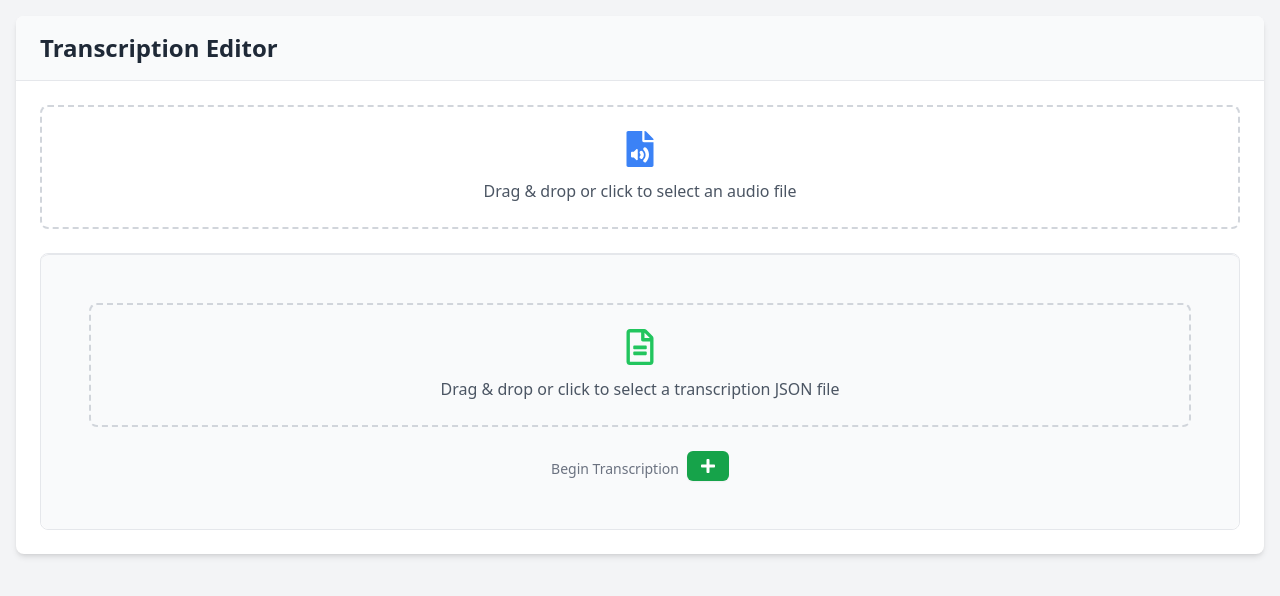
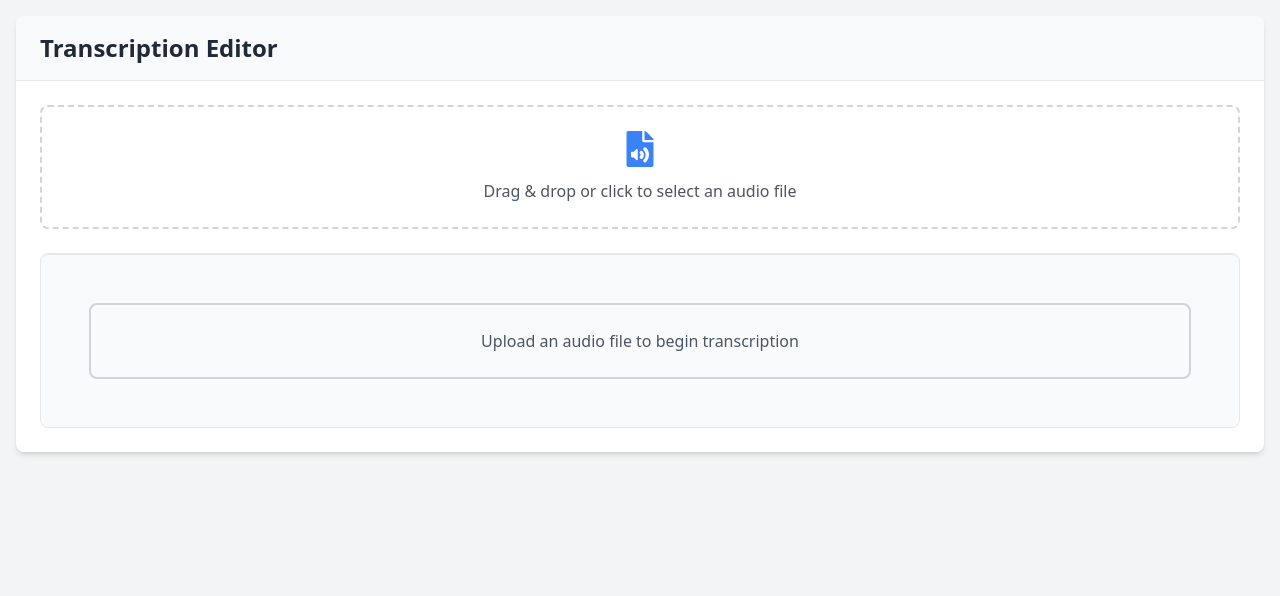
Before and after one commit to seanpe11/SSP-AI-Transcriptionist, a React (Create React App) app in the folder frontend/: page / in a window 1280 px wide. Shown: the top 596 px of the page. Built offline with nearby package versions, Linux system fonts and the light colour scheme.

Commit message:
feat: move to upload, rewrite supabase connection

```diff
--- a/frontend/src/App.tsx
+++ b/frontend/src/App.tsx
@@ -1,6 +1,7 @@
 import React, { useState, useRef, useEffect, useCallback, useMemo } from 'react';
 import { useDropzone } from 'react-dropzone';
 import { FaFileAudio, FaPlay, FaPause, FaSave, FaPlus, FaTrash, FaPen, FaRegFileAlt, FaRegFileAudio, FaClipboard, FaFileDownload, FaInfoCircle } from 'react-icons/fa';
+const API_BASE_URL = 'http://localhost:8000';
 import { ChangeEvent } from 'react';
 
 type SubtitleEntry = {
@@ -20,7 +21,8 @@ interface JsonSegment {
   confidence?: number;
 }
 
-interface ApiRepsonse {
+interface ApiResponse {
+  filename: string;
   result: JsonTranscription | null;
   status: "processing" | "complete" | "error";
   error?: string;
@@ -57,6 +59,7 @@ const App: React.FC = () => {
   const [audioFileName, setAudioFileName] = useState<string | null>(null);
   const [audioFile, setAudioFile] = useState<File | null>(null);
   const [isPlaying, setIsPlaying] = useState(false);
+  const [isTranscribing, setIsTranscribing] = useState(false);
   const [currentTime, setCurrentTime] = useState(0);
   const [currentEditIndex, setCurrentEditIndex] = useState<number | null>(null);
   const [waveform, setWaveform] = useState<HTMLCanvasElement | null>(null);
@@ -144,6 +147,43 @@ const App: React.FC = () => {
     loadNewAudio(acceptedFiles[0]);
   }, [audioSrc]);
 
+  const pollForStatus = async (filename: string) => {
+    const intervalId = setInterval(async () => {
+      try {
+        const response = await fetch(`${API_BASE_URL}/status/${filename}`);
+        if (!response.ok) {
+          if (response.status === 404) {
+            console.log("Job not found yet, still polling...");
+            return; // Continue polling
+          }
+          throw new Error(`HTTP error! status: ${response.status}`);
+        }
+
+        const data: ApiResponse = await response.json();
+
+        if (data.status === 'complete') {
+          clearInterval(intervalId);
+          // @ts-ignore
+          const parsed = parseJsonTranscription(data); // Use updated parser
+          setSubtitles(parsed);
+          setTranscriptionFileName(data.filename);
+          setIsTranscribing(false);
+          alert('Transcription complete!');
+        } else if (data.status === 'error') {
+          clearInterval(intervalId);
+          setIsTranscribing(false);
+          alert(`Transcription failed: ${data.result?.text || 'Unknown error'}`);
+        }
+        // If status is 'queued' or 'processing', do nothing and let the interval continue.
+      } catch (error) {
+        console.error("Polling error:", error);
+        clearInterval(intervalId);
+        setIsTranscribing(false);
+        alert('An error occurred while checking the transcription status.');
+      }
+    }, 3000); // Poll every 3 seconds
+  };
+
   const triggerAudioInputChange = () => {
     audioInputRef.current?.click();
   };
@@ -160,7 +200,6 @@ const App: React.FC = () => {
     if (audioSrc) {
       URL.revokeObjectURL(audioSrc);
     }
-
 
     const url = URL.createObjectURL(file);
 
@@ -284,6 +323,7 @@ const App: React.FC = () => {
 
   const uploadTranscriptionAudio = async () => {
     const formData = new FormData();
+    console.log("Uploading audio file...");
     if (!audioFile) return;
     formData.append('audio_file', audioFile);
 
@@ -360,6 +400,13 @@ const App: React.FC = () => {
     const newTime = clickTimeRatio * duration;
     jumpToTime(newTime);
   };
+
+  const Spinner: React.FC = () => (
+    <div className="flex flex-col items-center justify-center gap-4">
+      <div className="w-12 h-12 border-4 border-blue-500 border-t-transparent rounded-full animate-spin"></div>
+      <p className="text-gray-600 font-medium">Transcription in progress, please wait...</p>
+    </div>
+  );
 
   return (
     <div className="min-h-screen bg-gray-100 p-4">
@@ -555,30 +602,19 @@ const App: React.FC = () => {
               <div className="text-center p-12 bg-gray-50 rounded-lg border-t border-gray-200">
                 <div
                   {...getSubtitleRootProps()}
-                  className="border-2 border-gray-300 border-dashed rounded-lg p-6 flex flex-col items-center justify-center transition-colors duration-150 cursor-pointer hover:bg-gray-50"
+                  className="border-2 border-gray-300 rounded-lg p-6 flex flex-col items-center justify-center transition-colors duration-150 cursor-pointer hover:bg-gray-50"
                 >
-                  <input {...getSubtitleInputProps()} />
-                  <FaRegFileAlt className="text-4xl text-green-500 mb-3" />
-                  <p className="text-center text-gray-600">
-                    Drag & drop or click to select a transcription JSON file
-                  </p>
-                </div>
-                <div className="text-center pt-6 bg-gray-50">
-                  <p className="text-sm text-gray-500">Begin Transcription
-                    <button onClick={uploadTranscriptionAudio}
-                      className="ml-2 inline-flex items-center px-3 py-1.5 border border-transparent rounded-md shadow-sm text-sm font-medium text-white bg-green-600 hover:bg-green-700 focus:outline-none focus:ring-2 focus:ring-offset-2 focus:ring-green-500 transition-colors"
-                      disabled={!audioSrc}
-                    >
-                      <FaPlus className="h-4 w-4" />
-                    </button>
-                  </p>
+                  <input {...getSubtitleInputProps()} disabled={!audioSrc} />
+                  {!audioSrc && <p className="text-center text-gray-600">Upload an audio file to begin transcription</p>}
+                  {(audioSrc && !isTranscribing) && <button onClick={uploadTranscriptionAudio} className="mt-4 px-4 py-2 bg-blue-600 text-white rounded-full hover:bg-blue-700 focus:outline-none focus:ring-2 focus:ring-blue-500 transition-colors">Start Transcription</button>}
+                  {isTranscribing && <Spinner />}
                 </div>
               </div>
             )}
           </div>
         </div>
       </div>
-    </div>
+    </div >
   );
 };
 
```
Also changed, not shown: 7 other files (tests, documents, lock files or other folders).
